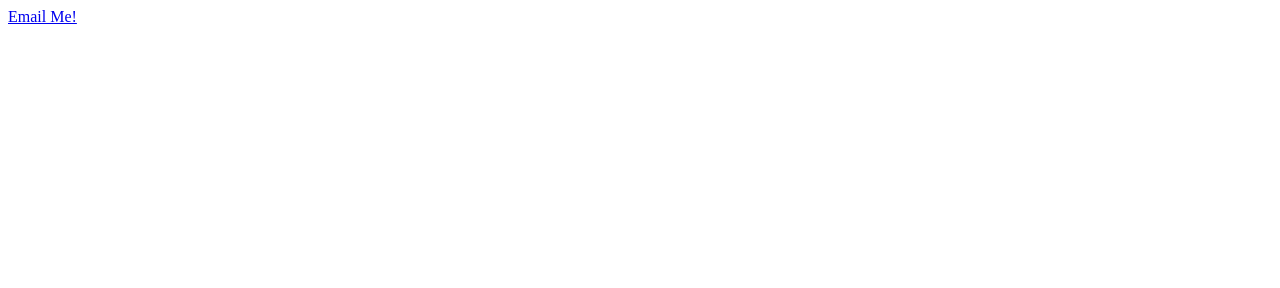
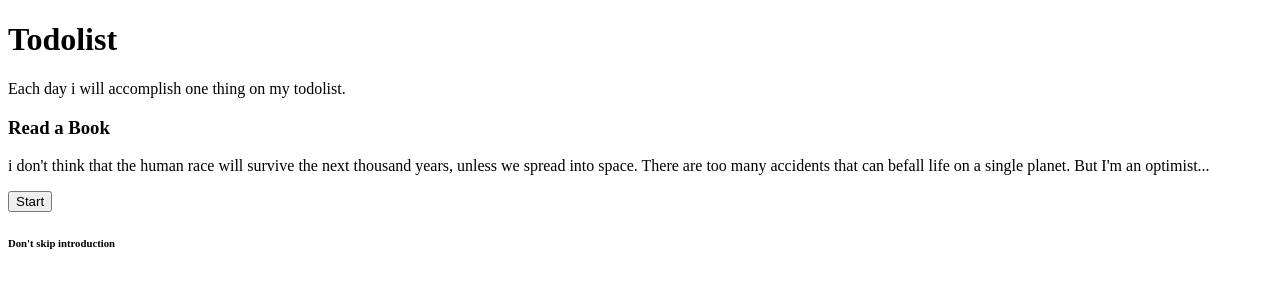
Before and after one commit to lalith557/Todolist, a plain HTML site: page index.html in a window 1280 px wide. Drawn offline with Linux system fonts and the light colour scheme.

Commit message:
Update index.html

```diff
--- a/index.html
+++ b/index.html
@@ -1,11 +1,31 @@
 <!DOCTYPE html>
-<html lang="en">
-  <head>
-    <meta charset="UTF-8" />
-    <meta name="viewport" content="width=device-width, initial-scale=1.0" />
-    <title>Document</title>
-  </head>
-  <body>
-    <a href="mailto:gonalalith2005@gmail.com">Email Me!</a>
-  </body>
+<html>
+
+<head>
+    <title>Todolist</title>
+</head>
+
+<body>
+    <div class="text-color">
+        <div class="font-family">
+            <div class="card">
+                <div class="horizontal-center">
+                    <h1>Todolist</h1>
+                    <p class="padding">
+                        Each day i will accomplish one thing on my todolist.
+                    </p>
+                </div>
+                <h3>Read a Book</h3>
+                <p>
+                    i don't think that the human race will survive the next thousand years, unless we spread into space. There are too many accidents that can befall life on a single planet. But I'm an optimist...
+                </p>
+                <div class="horizontal-center">
+                    <button class="button">Start</button>
+                    <h6 class="font-decoration">Don't skip introduction</h6>
+                </div>
+            </div>
+        </div>
+    </div>
+</body>
+
 </html>
```
